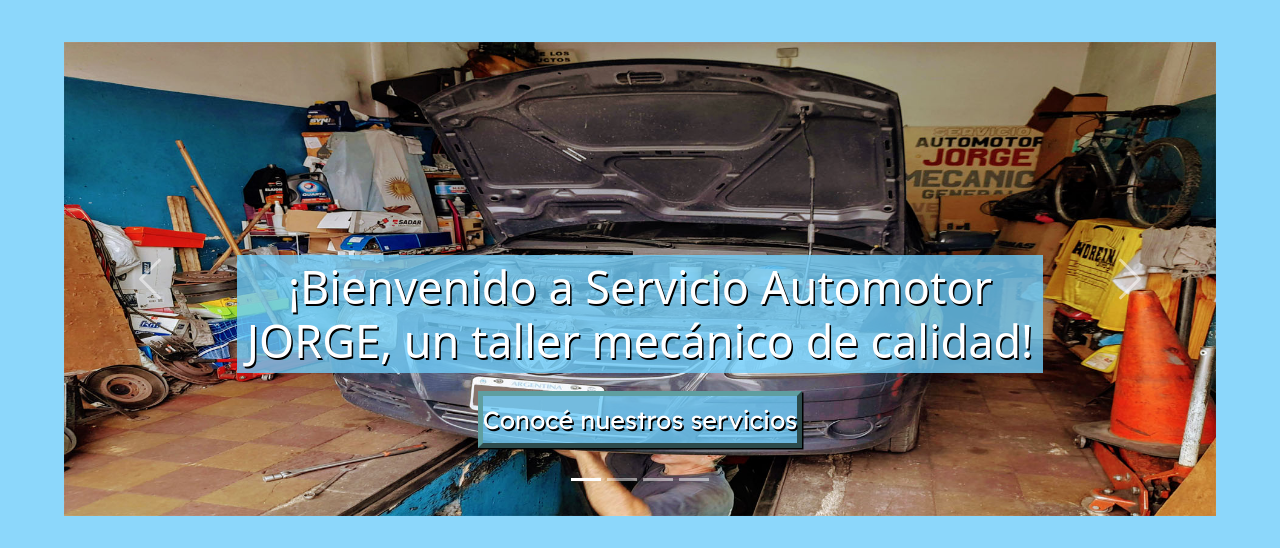
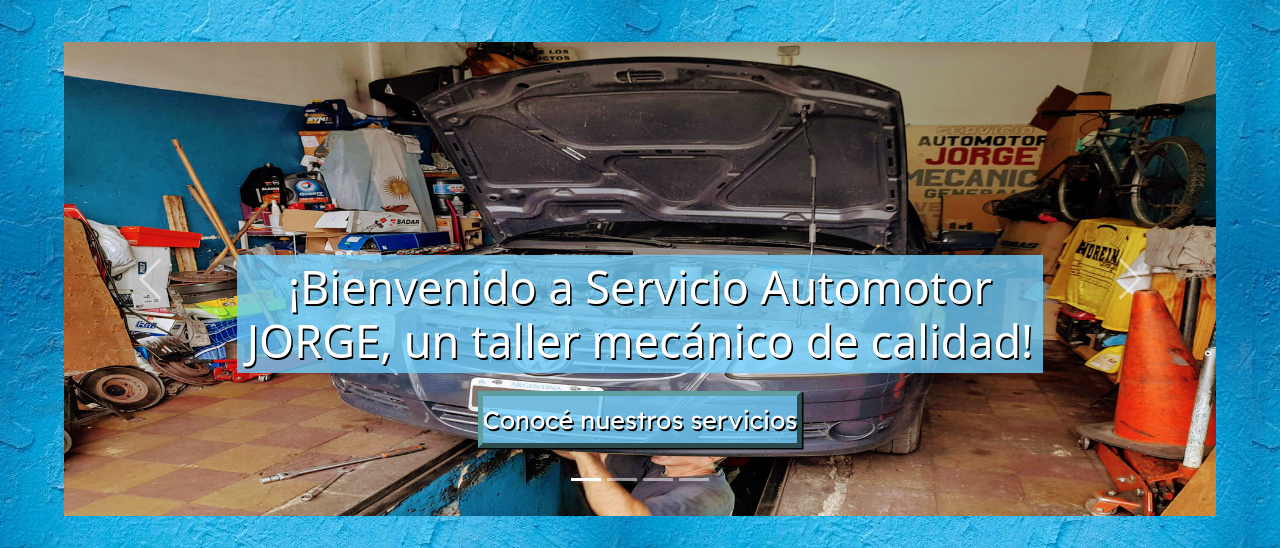
Before and after one commit to JPezzo/tallermecanico-jordanpezzo2, a website: page index.html in a window 1280 px wide. Shown: the part 148-696 px from the top of the page. Drawn offline with nearby package versions, Linux system fonts and the light colour scheme.

Commit message:
Cambios en index y colores

```diff
--- a/index.html
+++ b/index.html
@@ -148,7 +148,7 @@
     <!-- Fin de la sección 2 -->
 
     <!-- Inicio del footer -->
-    <footer class="grid-container-footer" data-aos="fade-up">
+    <footer class="grid-container-footer">
         <h4 class="h4-footer datos">Datos de contacto</h4>
         <p class="p-footer celular">11-1234-5678</p>
         <p class="p-footer mail">tallermecanico@hotmail.com</p>
--- a/scss/base/_bodyandfont.scss
+++ b/scss/base/_bodyandfont.scss
@@ -12,7 +12,9 @@ html {
 }
 
 body {
-    background-color: hsla(199, 93%, 71%, 80%);
+    background-color: hsla(199, 93%, 71%, 100%);
+    // background: url(./../archivos-multimedia/header.jpg);
+    // // background-size: contain;
 }
 
 .grid-container-body-index {
--- a/scss/components/_section1index.scss
+++ b/scss/components/_section1index.scss
@@ -1,12 +1,17 @@
 /* Sección 1 del INDEX */
 
 @import "../base/variables";
+
+.grid-container-body-index {
+  background: url(./../archivos-multimedia/header.jpg);
+}
 
 .section-1-index {
     grid-area: section-1;
     width: 90%;
     justify-self: center;
     padding-top: 1.8rem;
+    padding-bottom: 1.8rem;
 }
 
 .section-1-index > img {
@@ -15,7 +20,7 @@
 
 @keyframes zoom {
   from {
-    transform: scale(1.3, 1.3);
+    transform: scale(1.5, 1.5);
   }
   to {
     transform: scale(1, 1);
@@ -23,7 +28,7 @@
 }
 
 div.carousel-inner div.carousel-item > img {
-  animation: zoom 6s;
+  animation: zoom 6.9s;
 }
 
 h1.recomendaciones, h2.recomendaciones {
--- a/scss/components/_section2index.scss
+++ b/scss/components/_section2index.scss
@@ -5,6 +5,7 @@
 .section-2-index {
     grid-area: section-2;
     padding-bottom: 2rem;
+    background-color: hsla(199, 93%, 71%, 100%);
 
     display: grid;
     grid-template-columns: repeat(2, 1fr);
```
Also changed, not shown: css/style.css, 1 other file.
